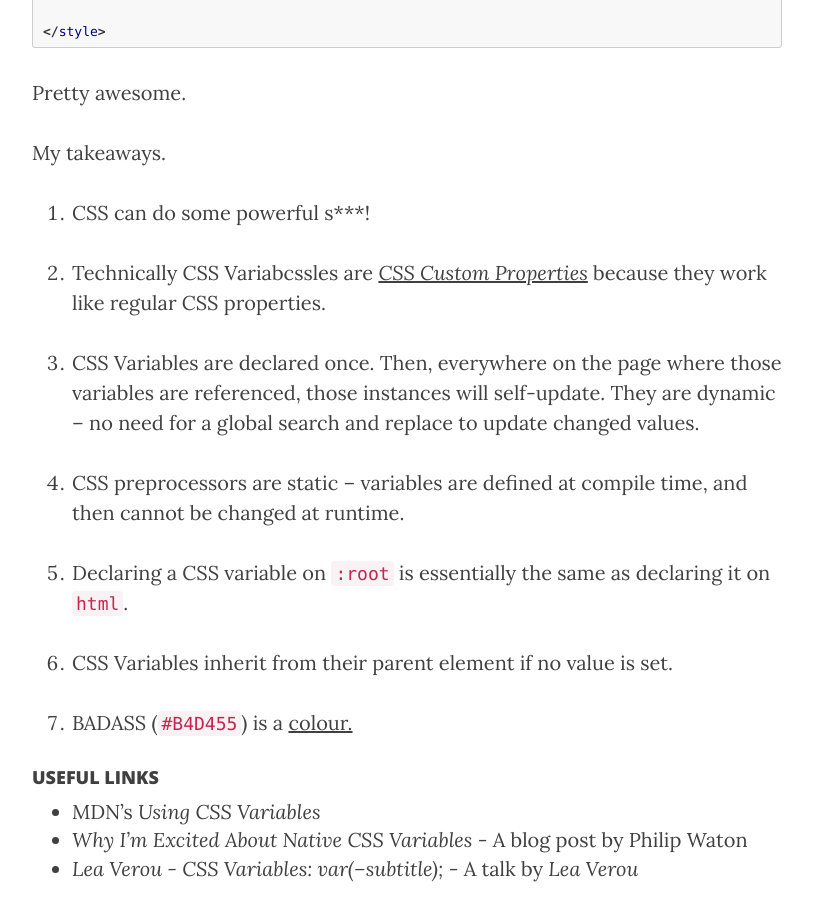
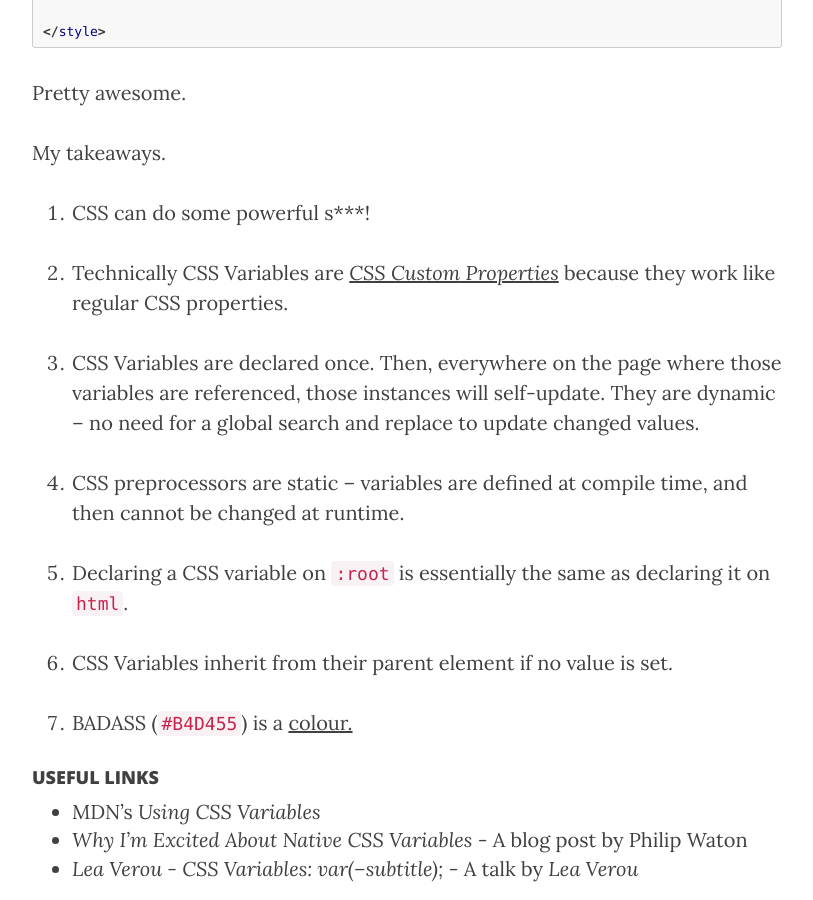
Before and after one commit to stanclarke-jr/stanclarke-jr.github.io, a Jekyll site: the page built from _posts/2017-01-31-javascript30-day-3.md, in a window 1280 px wide and 900 px high, scrolled down 1911 px. Shown: the whole window, without its empty margins (233-1046 px from the left). Built offline with Jekyll 4.4.1, drawn with Linux system fonts in a browser that asks for light colours; nearby versions of some CDN libraries; our own code applies the rules of GitHub Pages for plain Markdown files.

Commit message:
typo fix

```diff
--- a/_posts/2017-01-31-javascript30-day-3.md
+++ b/_posts/2017-01-31-javascript30-day-3.md
@@ -48,7 +48,7 @@ My takeaways.
 
 1. CSS can do some powerful s***!
 
-2. Technically CSS Variabcssles are <a href="https://drafts.csswg.org/css-variables/#defining-variables" target="_blank">*CSS Custom Properties*</a> because they work like regular CSS properties.
+2. Technically CSS Variables are <a href="https://drafts.csswg.org/css-variables/#defining-variables" target="_blank">*CSS Custom Properties*</a> because they work like regular CSS properties.
 
 3. CSS Variables are declared once. Then, everywhere on the page where those variables are referenced, those instances will self-update. They are dynamic -- no need for a global search and replace to update changed values.
 
```
